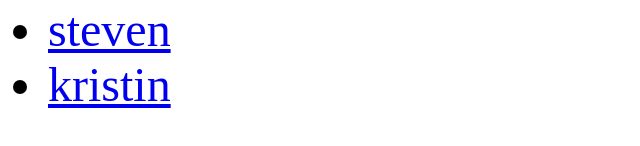
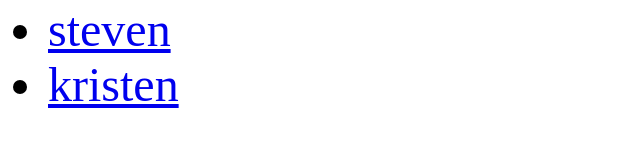
Before and after one commit to greengiant83/kcai-interactive-objects, a website: page public/index.html in a window 1280 px wide. Shown: the part 284-430 px from the top of the page, 0-640 px from the left. Drawn offline with Linux system fonts and the light colour scheme.

Commit message:
fixed kristen's name

```diff
--- a/public/index.html
+++ b/public/index.html
@@ -12,7 +12,7 @@
 			<li><a href="troy/index.html">troy</a></li>
 			<li><a href="zane/index.html">zane</a></li>
 			<li><a href="steven/index.html">steven</a></li>
-			<li><a href="kristin/index.html">kristin</a></li>
+			<li><a href="kristen/index.html">kristen</a></li>
 		</ul>
 	</body>
 </html>
```
